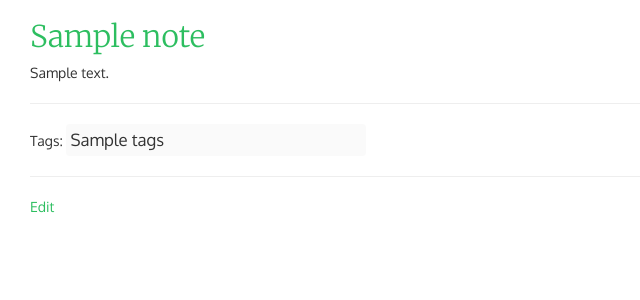
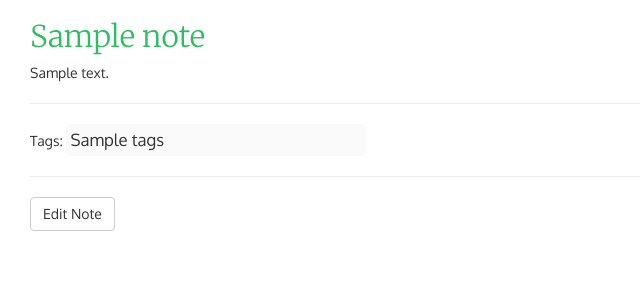
Before and after one commit to piechart/python-labs, a Django app: template lab9/src/templates/notes/detail.html in a window 1280 px wide. Shown: the part 32-332 px from the top of the page, without its empty margins (0-640 px from the left). Run offline with Django 3.2, Linux system fonts and the light colour scheme; the template is opened without the code that fills it: most values are stand-ins (such as "Sample title", 1, 10 or a date in 2020); some libraries are stand-ins or nearby versions.

Commit message:
Updated edit-button appearance

```diff
--- a/lab9/src/templates/notes/detail.html
+++ b/lab9/src/templates/notes/detail.html
@@ -9,7 +9,7 @@
    <hr>
    Tags: <input type="text" value="{{ note.tags }}" style="border: none" disabled/>
    <hr>
-   <a href="{% url 'notes:update' note.id %}">Edit</a>
+   <input class="btn btn-default" type="button" onclick="window.location='{% url 'notes:update' note.id %}'" value="Edit Note"/>
 </p>
 </div>
 {% endblock %}
```
